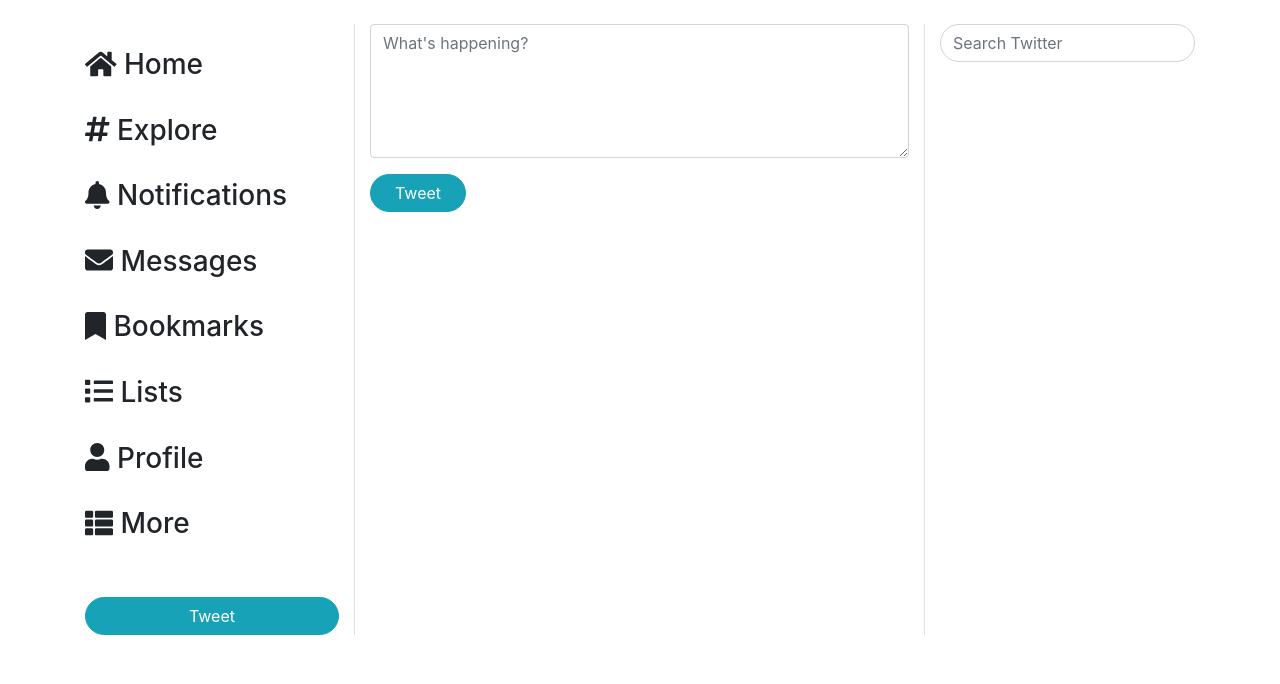
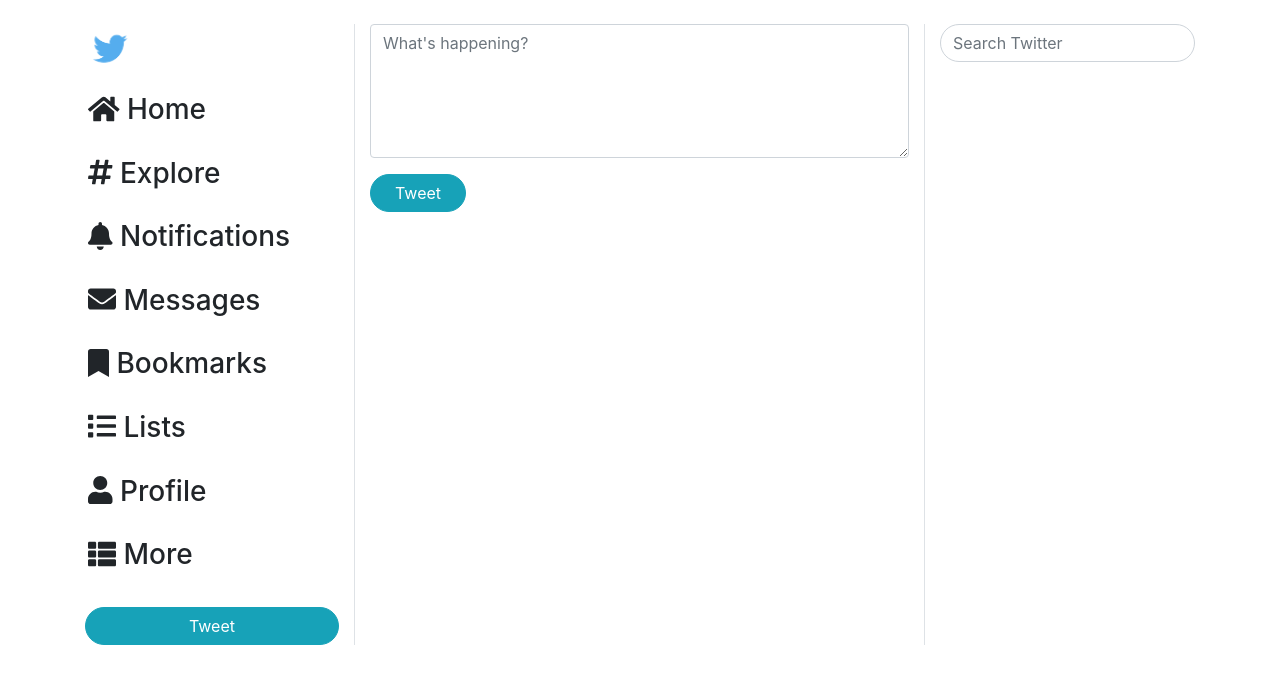
Before and after one commit to shaker87/twitter-clone, a React (Create React App) app: page / in a window 1280 px wide. Shown: the top 684 px of the page. Built offline with nearby package versions, Linux system fonts and the light colour scheme.

Commit message:
home page sidebar design ready

```diff
--- a/src/Components/Home/Sidebar.css
+++ b/src/Components/Home/Sidebar.css
@@ -2,4 +2,13 @@
      background-color: rgb(202, 225, 245);
      border-radius: 15px;
      color: #00acee;
+    text-decoration: none;
+     padding: 3px;
 }
+.sidebarStyle{
+    text-decoration: none;
+    padding: 3px;
+}
+.logo{
+    height: 50px;
+}
--- a/src/Components/Home/Sidebar.js
+++ b/src/Components/Home/Sidebar.js
@@ -2,20 +2,32 @@
 import { FontAwesomeIcon } from '@fortawesome/react-fontawesome'
 import { faBell, faBookmark, faEnvelope, faHashtag, faHome, faList, faThList, faUser } from '@fortawesome/free-solid-svg-icons'
 import './Sidebar.css';
+import twitterLogo from '../../Images/background.png';
+import { Link } from 'react-router-dom';
 
 const Sidebar = () => {
     return (
-        <div className="sidebar">
+        <div className="sidebar sticky-fixed">
             <ul className="navbar-nav mx-auto">
-                <li className="mt-4 sidebarStyle">  <h3><FontAwesomeIcon icon={faHome} />  Home</h3></li>
-                <li className="mt-4 sidebarStyle"> <h3><FontAwesomeIcon icon={faHashtag} />  Explore</h3></li>
-                <li className="mt-4 sidebarStyle"> <h3><FontAwesomeIcon icon={faBell} />  Notifications</h3></li>
-                <li className="mt-4 sidebarStyle"><h3><FontAwesomeIcon icon={faEnvelope} />  Messages</h3></li>
-                <li className="mt-4 sidebarStyle"><h3><FontAwesomeIcon icon={faBookmark} />  Bookmarks</h3></li>
-                <li className="mt-4 sidebarStyle"><h3><FontAwesomeIcon icon={faList} />  Lists</h3></li>
-                <li className="mt-4 sidebarStyle"><h3><FontAwesomeIcon icon={faUser} />  Profile</h3></li>
-                <li className="mt-4 sidebarStyle"><h3><FontAwesomeIcon icon={faThList} />  More</h3></li>
-                <li><button className="btn btn-info btn-block rounded-pill mt-5">Tweet</button></li>
+            <Link to="/"><li><img src={twitterLogo} className="logo" alt=""/></li> </Link>
+
+                <li className="mt-3 sidebarStyle">  <h3><FontAwesomeIcon icon={faHome} />  Home</h3></li>
+
+                <li className="mt-3 sidebarStyle"> <h3><FontAwesomeIcon icon={faHashtag} />  Explore</h3></li>
+
+                <li className="mt-3 sidebarStyle"> <h3><FontAwesomeIcon icon={faBell} />  Notifications</h3></li>
+
+                <li className="mt-3 sidebarStyle"><h3><FontAwesomeIcon icon={faEnvelope} />  Messages</h3></li>
+
+                <li className="mt-3 sidebarStyle"><h3><FontAwesomeIcon icon={faBookmark} />  Bookmarks</h3></li>
+
+                <li className="mt-3 sidebarStyle"><h3><FontAwesomeIcon icon={faList} />  Lists</h3></li>
+
+                <li className="mt-3 sidebarStyle"><h3><FontAwesomeIcon icon={faUser} />  Profile</h3></li>
+
+                <li className="mt-3 sidebarStyle"><h3><FontAwesomeIcon icon={faThList} />  More</h3></li>
+
+                <li><button className="btn btn-info btn-block rounded-pill mt-4">Tweet</button></li>
             </ul>
         </div>
     );
```
Also changed, not shown: 1 other file (tests, documents, lock files or other folders).
